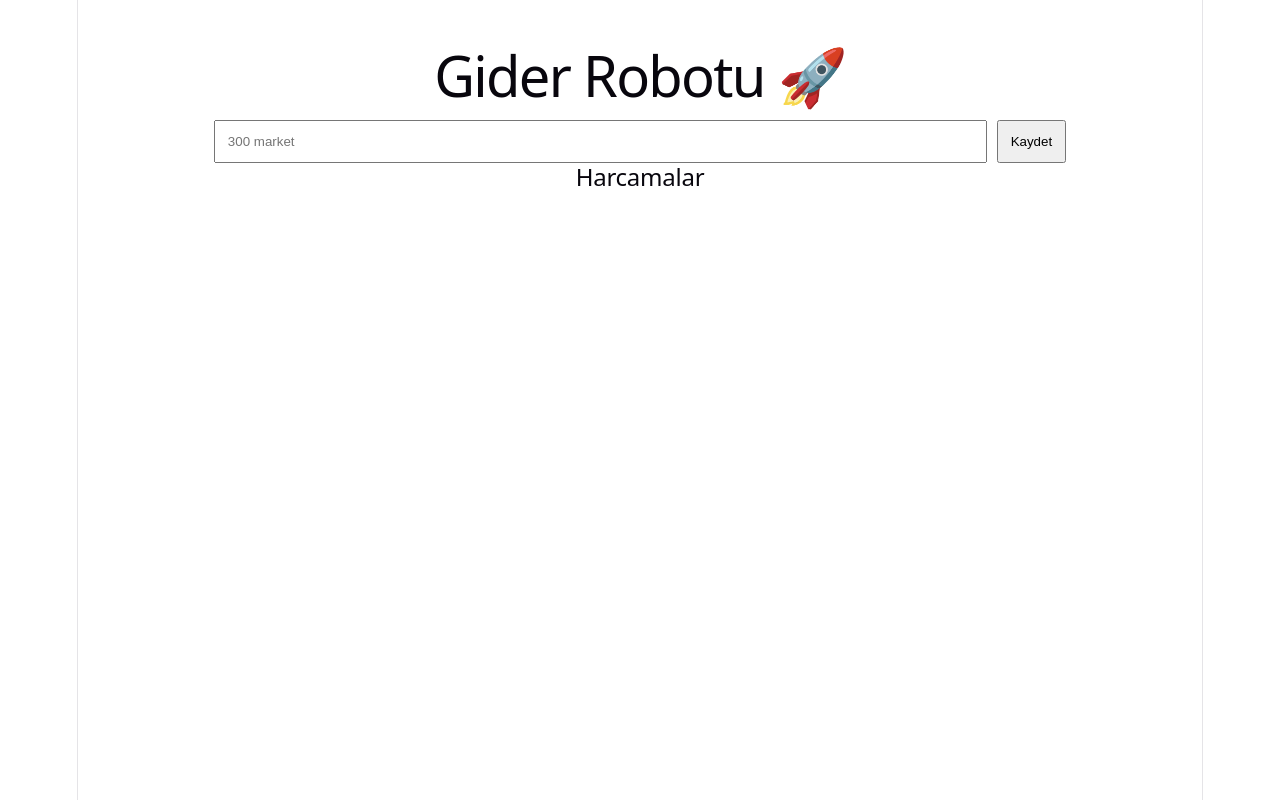
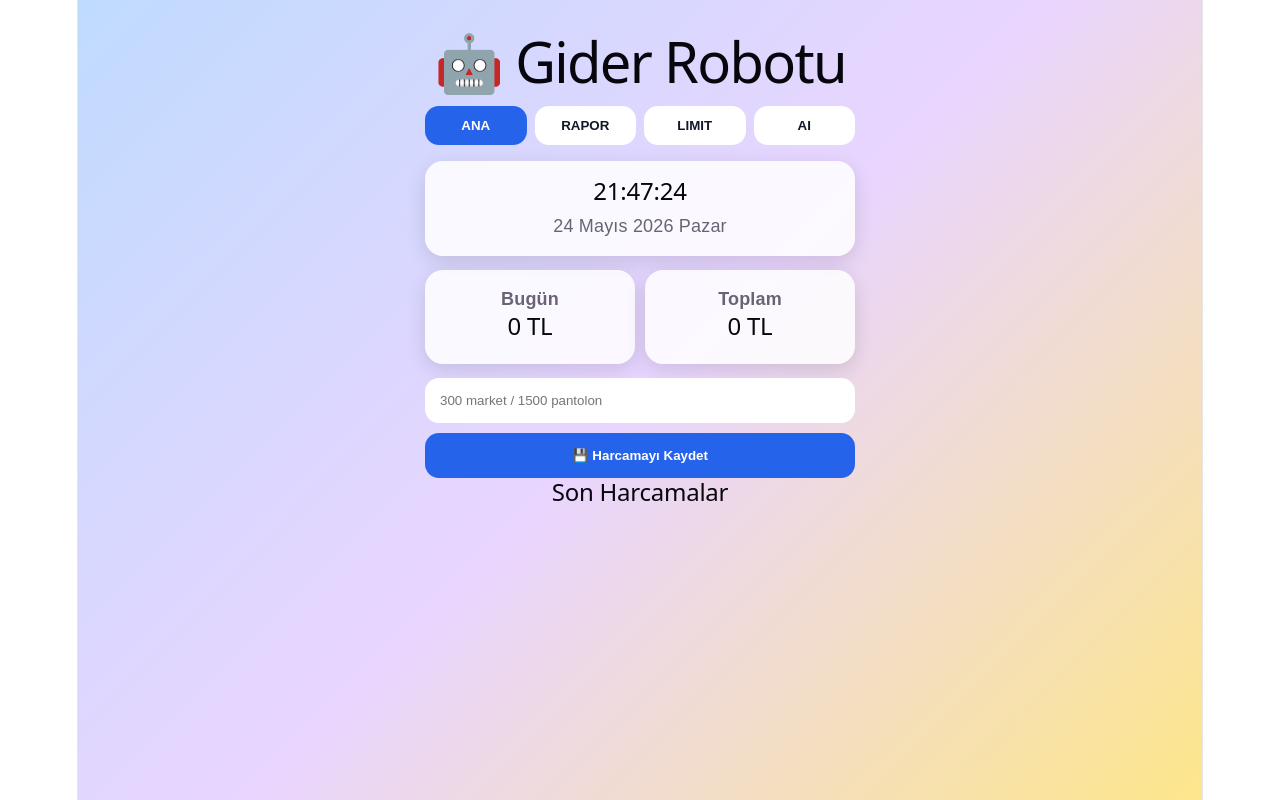
Before and after one commit to furkanaytekin/gider-robotu, a React app in the folder frontend/: page / in a window 1280 px wide. Built offline with nearby package versions, Linux system fonts and the light colour scheme; the HTML template or start-up script is replaced by a standard one.

Commit message:
premium gider robotu

```diff
--- a/frontend/src/App.jsx
+++ b/frontend/src/App.jsx
@@ -1,44 +1,179 @@
-import { useState } from "react";
+import { useEffect, useState } from "react";
 
 function App() {
   const [text, setText] = useState("");
   const [expenses, setExpenses] = useState([]);
+  const [tab, setTab] = useState("ana");
+  const [time, setTime] = useState(new Date());
+
+  useEffect(() => {
+    const saved = localStorage.getItem("expenses");
+    if (saved) setExpenses(JSON.parse(saved));
+  }, []);
+
+  useEffect(() => {
+    localStorage.setItem("expenses", JSON.stringify(expenses));
+  }, [expenses]);
+
+  useEffect(() => {
+    const t = setInterval(() => setTime(new Date()), 1000);
+    return () => clearInterval(t);
+  }, []);
+
+  const parseCategory = (txt) => {
+    const x = txt.toLowerCase();
+    if (x.includes("market")) return "Market";
+    if (x.includes("sigara") || x.includes("tütün")) return "Tütün";
+    if (x.includes("pantolon") || x.includes("ayakkabı") || x.includes("giyim")) return "Giyim";
+    if (x.includes("yakıt") || x.includes("benzin") || x.includes("mazot")) return "Yakıt";
+    if (x.includes("yemek") || x.includes("kahve")) return "Yeme-İçme";
+    return "Diğer";
+  };
 
   const addExpense = () => {
     if (!text.trim()) return;
-    setExpenses([
-      ...expenses,
-      {
+
+    const amount = Number(text.match(/\d+/)?.[0] || 0);
+    const category = parseCategory(text);
+
+    const item = {
       id: Date.now(),
       text,
+      amount,
+      category,
       date: new Date().toLocaleDateString("tr-TR"),
-      },
-    ]);
+      month: new Date().toLocaleDateString("tr-TR", { month: "long", year: "numeric" }),
+    };
+
+    setExpenses([item, ...expenses]);
     setText("");
   };
 
+  const total = expenses.reduce((s, x) => s + x.amount, 0);
+  const today = new Date().toLocaleDateString("tr-TR");
+  const todayTotal = expenses.filter(x => x.date === today).reduce((s, x) => s + x.amount, 0);
+
+  const byCategory = expenses.reduce((acc, x) => {
+    acc[x.category] = (acc[x.category] || 0) + x.amount;
+    return acc;
+  }, {});
+
+  const byMonth = expenses.reduce((acc, x) => {
+    acc[x.month] = (acc[x.month] || 0) + x.amount;
+    return acc;
+  }, {});
+
+  const box = {
+    background: "rgba(255,255,255,0.85)",
+    borderRadius: 18,
+    padding: 16,
+    marginBottom: 14,
+    boxShadow: "0 6px 20px rgba(0,0,0,0.12)",
+  };
+
   return (
-    <div style={{ padding: 30, fontFamily: "Arial" }}>
-      <h1>Gider Robotu 🚀</h1>
+    <div style={{
+      minHeight: "100vh",
+      background: "linear-gradient(135deg,#bfdbfe,#e9d5ff,#fde68a)",
+      fontFamily: "Arial",
+      padding: 16,
+      boxSizing: "border-box"
+    }}>
+      <div style={{ maxWidth: 430, margin: "auto" }}>
+        <h1 style={{ textAlign: "center" }}>🤖 Gider Robotu</h1>
+
+        <div style={{ display: "flex", gap: 8, marginBottom: 16 }}>
+          {["ana", "rapor", "limit", "ai"].map(x => (
+            <button key={x} onClick={() => setTab(x)} style={{
+              flex: 1,
+              padding: 12,
+              border: "none",
+              borderRadius: 14,
+              background: tab === x ? "#2563eb" : "white",
+              color: tab === x ? "white" : "#111827",
+              fontWeight: "bold"
+            }}>
+              {x.toUpperCase()}
+            </button>
+          ))}
+        </div>
+
+        {tab === "ana" && (
+          <>
+            <div style={{ ...box, textAlign: "center" }}>
+              <h2>{time.toLocaleTimeString("tr-TR")}</h2>
+              <p>{time.toLocaleDateString("tr-TR", { weekday: "long", year: "numeric", month: "long", day: "numeric" })}</p>
+            </div>
+
+            <div style={{ display: "grid", gridTemplateColumns: "1fr 1fr", gap: 10 }}>
+              <div style={box}><b>Bugün</b><h2>{todayTotal} TL</h2></div>
+              <div style={box}><b>Toplam</b><h2>{total} TL</h2></div>
+            </div>
 
             <input
               value={text}
               onChange={(e) => setText(e.target.value)}
-        placeholder="300 market"
-        style={{ padding: 12, width: "70%" }}
+              placeholder="300 market / 1500 pantolon"
+              style={{ width: "100%", padding: 15, borderRadius: 14, border: "none", boxSizing: "border-box" }}
             />
 
-      <button onClick={addExpense} style={{ padding: 12, marginLeft: 10 }}>
-        Kaydet
+            <button onClick={addExpense} style={{
+              width: "100%", padding: 15, marginTop: 10, border: "none",
+              borderRadius: 14, background: "#2563eb", color: "white", fontWeight: "bold"
+            }}>
+              💾 Harcamayı Kaydet
             </button>
 
-      <h2>Harcamalar</h2>
-
-      {expenses.map((item) => (
-        <div key={item.id}>
-          {item.date} - {item.text}
+            <h2>Son Harcamalar</h2>
+            {expenses.map(x => (
+              <div key={x.id} style={box}>
+                <b>{x.text}</b>
+                <p>{x.date} - {x.category} - {x.amount} TL</p>
+                <button onClick={() => setExpenses(expenses.filter(e => e.id !== x.id))}
+                  style={{ background: "#dc2626", color: "white", border: "none", padding: 8, borderRadius: 10 }}>
+                  Sil
+                </button>
               </div>
             ))}
+          </>
+        )}
+
+        {tab === "rapor" && (
+          <div style={box}>
+            <h2>📊 Raporlar</h2>
+            <h3>Toplam Harcama: {total} TL</h3>
+
+            <h3>Kategoriler</h3>
+            {Object.entries(byCategory).map(([k, v]) => (
+              <p key={k}><b>{k}</b>: {v} TL</p>
+            ))}
+
+            <h3>Aylık Geçmiş</h3>
+            {Object.entries(byMonth).map(([k, v]) => (
+              <p key={k}><b>{k}</b>: {v} TL</p>
+            ))}
+          </div>
+        )}
+
+        {tab === "limit" && (
+          <div style={box}>
+            <h2>⚠️ Limitler</h2>
+            <p>Şimdilik manuel takip.</p>
+            <p>Toplam harcama: <b>{total} TL</b></p>
+          </div>
+        )}
+
+        {tab === "ai" && (
+          <div style={box}>
+            <h2>🤖 AI Yorumu</h2>
+            <p>
+              En çok harcama yaptığın kategori:
+              <b> {Object.entries(byCategory).sort((a,b)=>b[1]-a[1])[0]?.[0] || "Henüz veri yok"}</b>
+            </p>
+            <p>Bu kategoriyi azaltırsan bütçeye en hızlı etkiyi yaparsın.</p>
+          </div>
+        )}
+      </div>
     </div>
   );
 }
```
Lines whose indentation alone changed are shown as unchanged.
